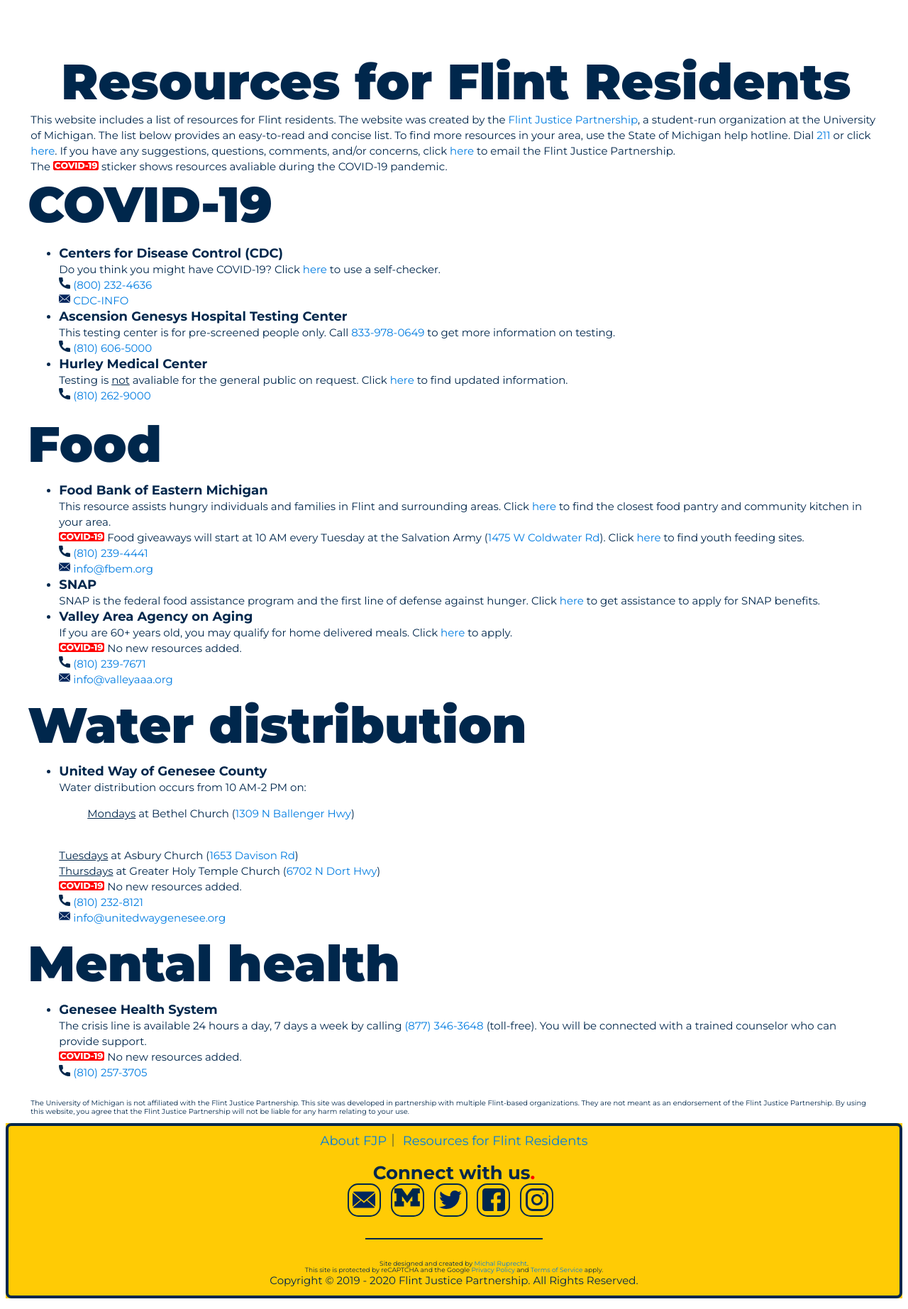
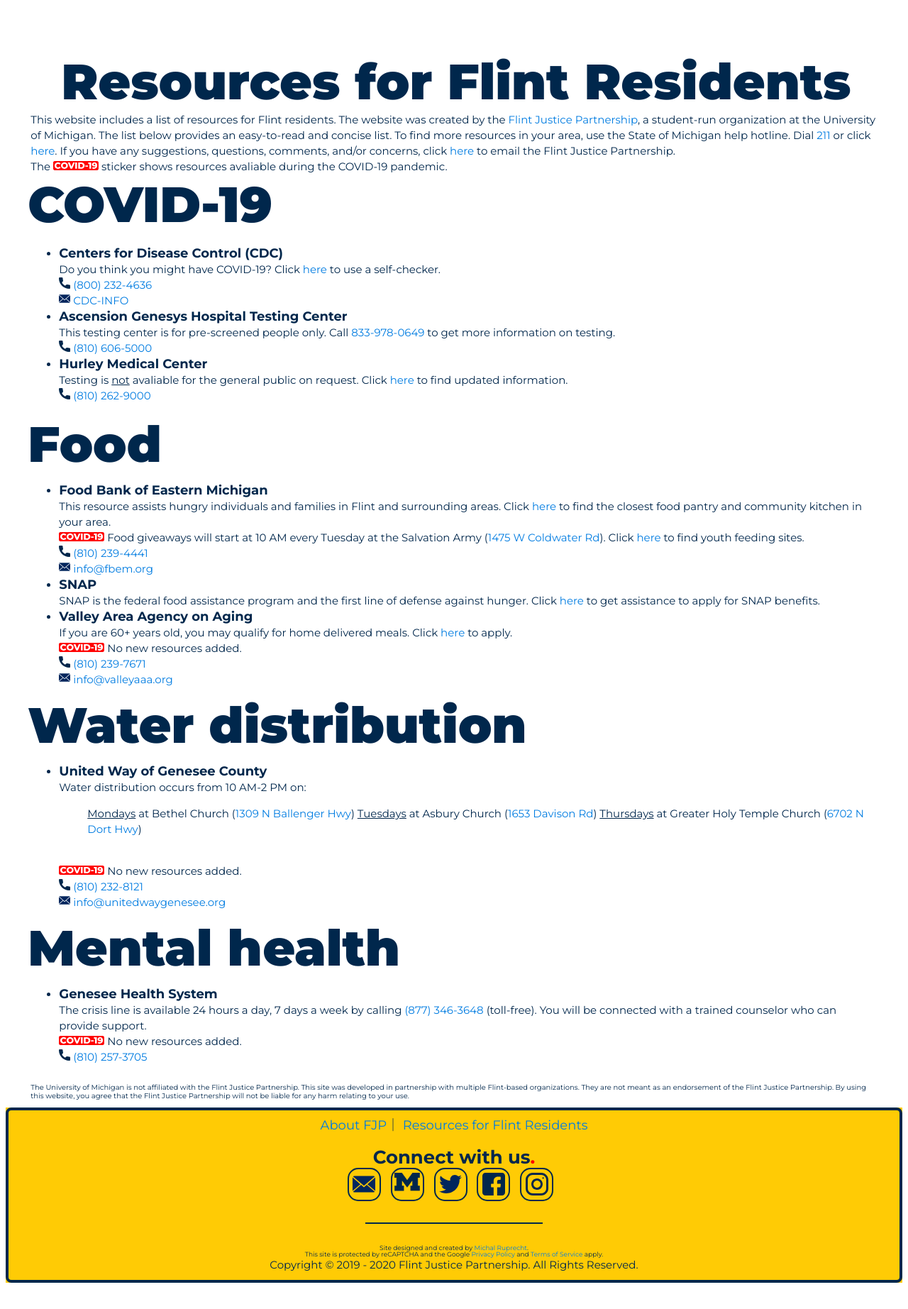
Before and after one commit to umichfjp/umichfjp.github.io, a Jekyll site: the page built from pages/resources.html, in a window 1280 px wide. Shown: the whole page at 71% size. Built offline with Jekyll 4.4.1, drawn with Linux system fonts in a browser that asks for light colours; after the commit the page ends 1823 px from its top, so only the background shows below that.

Commit message:
Update resources.html

```diff
--- a/pages/resources.html
+++ b/pages/resources.html
@@ -76,9 +76,9 @@ title: Flint Justice Partnership Official Website
           <li>
             <b><big>United Way of Genesee County</big></b>
             <br />Water distribution occurs from 10 AM-2 PM on:
-            <p class="tab"><u>Mondays</u> at Bethel Church (<a href="https://goo.gl/maps/hh6MeEViJMpJLiSq5" target="_blank">1309 N Ballenger Hwy</a>)</p>
-            <br /><u>Tuesdays</u> at Asbury Church (<a href="https://goo.gl/maps/mdrFnsXf3gg1RYyE9" target="_blank">1653 Davison Rd</a>)
-            <br /><u>Thursdays</u> at Greater Holy Temple Church (<a href="https://goo.gl/maps/PfTomXK2b5iB4rC46" target="_blank">6702 N Dort Hwy</a>)
+            <p class="tab"><u>Mondays</u> at Bethel Church (<a href="https://goo.gl/maps/hh6MeEViJMpJLiSq5" target="_blank">1309 N Ballenger Hwy</a>)
+            <u>Tuesdays</u> at Asbury Church (<a href="https://goo.gl/maps/mdrFnsXf3gg1RYyE9" target="_blank">1653 Davison Rd</a>)
+            <u>Thursdays</u> at Greater Holy Temple Church (<a href="https://goo.gl/maps/PfTomXK2b5iB4rC46" target="_blank">6702 N Dort Hwy</a>)</p>
             <br /><img src="https://umichfjp.github.io/assets/icons/covid.svg" alt="covid-19" style="width:64px;"> No new resources added.
             <br /><img src="https://umichfjp.github.io/assets/icons/phone.svg" alt="Phone" style="width:16px;"> <a href="tel:+1810-232-8121">(810) 232-8121</a>
             <br /><img src="https://umichfjp.github.io/assets/icons/mail.svg" alt="Mail" style="width:16px;"> <a href="mailto:info@unitedwaygenesee.org">info@unitedwaygenesee.org</a>
```
